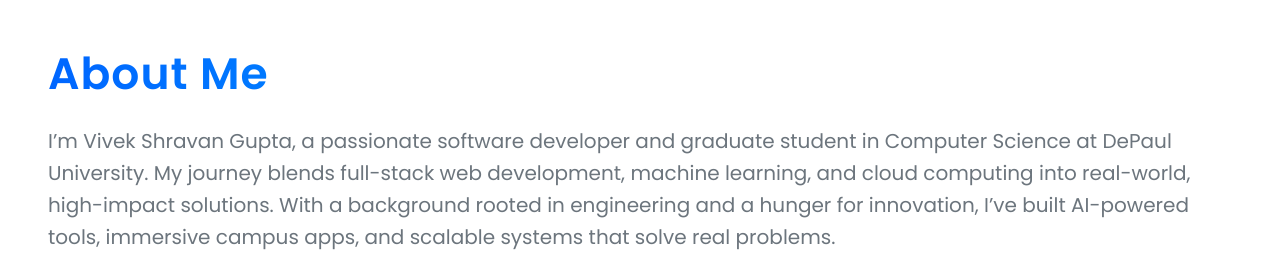
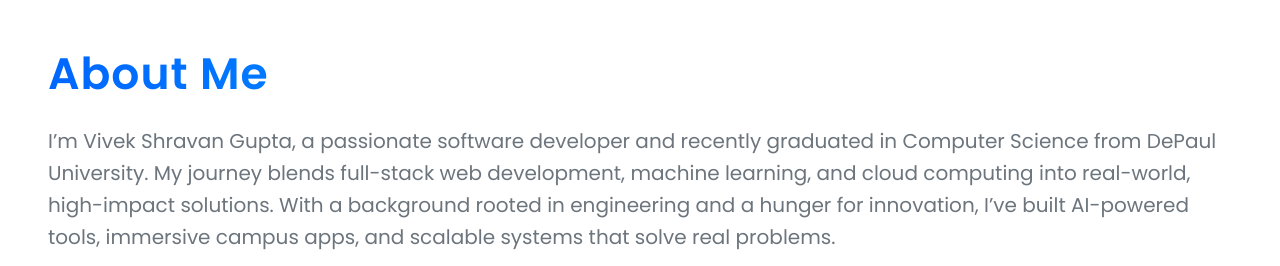
Before and after one commit to guptavivek2709/guptavivek2709.github.io, a plain HTML site: page index.html in a window 1280 px wide. Shown: the part 800-1066 px from the top of the page. Drawn offline with nearby package versions, Linux system fonts and the light colour scheme.

Commit message:
Update index

```diff
--- a/index.html
+++ b/index.html
@@ -80,7 +80,7 @@
     <div class="container-fluid px-5" data-aos="fade-right" data-aos-duration="1000" data-aos-delay="200">
       <h2 class="section-title gradient-text mb-4">About Me</h2>
       <p class="fs-5 text-secondary">
-        I’m Vivek Shravan Gupta, a passionate software developer and graduate student in Computer Science at DePaul University. My journey blends full-stack web development, machine learning, and cloud computing into real-world, high-impact solutions. With a background rooted in engineering and a hunger for innovation, I’ve built AI-powered tools, immersive campus apps, and scalable systems that solve real problems.
+        I’m Vivek Shravan Gupta, a passionate software developer and recently graduated in Computer Science from DePaul University. My journey blends full-stack web development, machine learning, and cloud computing into real-world, high-impact solutions. With a background rooted in engineering and a hunger for innovation, I’ve built AI-powered tools, immersive campus apps, and scalable systems that solve real problems.
       </p>
       <p class="fs-5 text-secondary">
         Beyond code, I believe in precision, purpose, and progress — crafting clean solutions, collaborating across disciplines, and constantly learning. Whether it's building smarter pipelines or optimizing user experiences, I bring energy, integrity, and results to every project.
```
